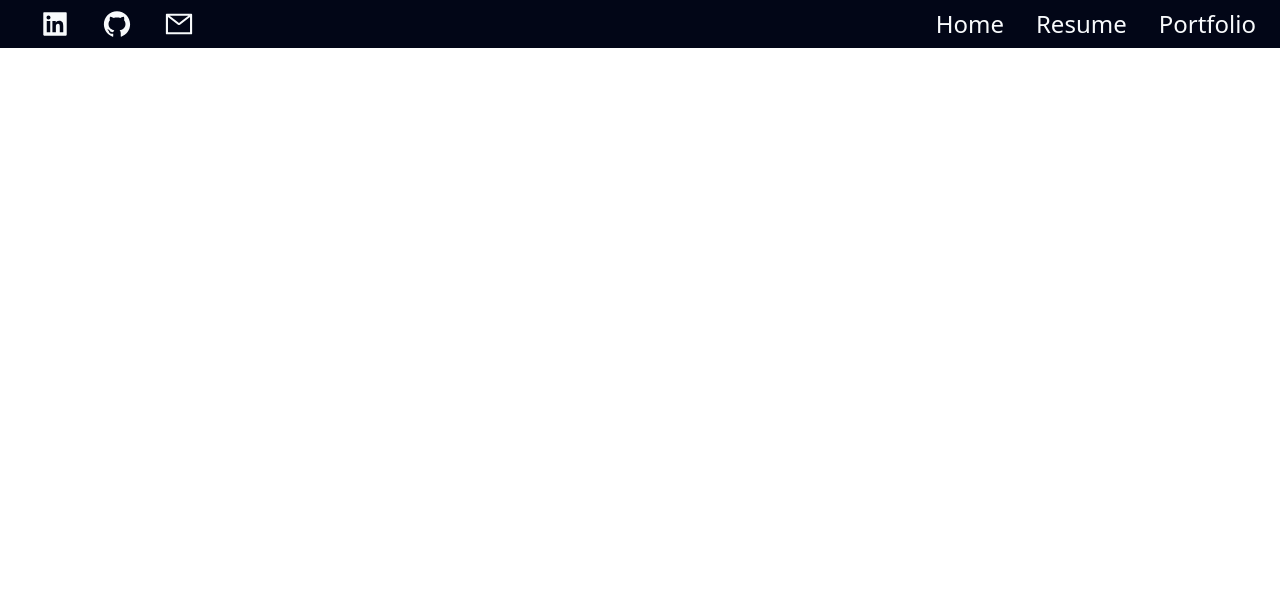
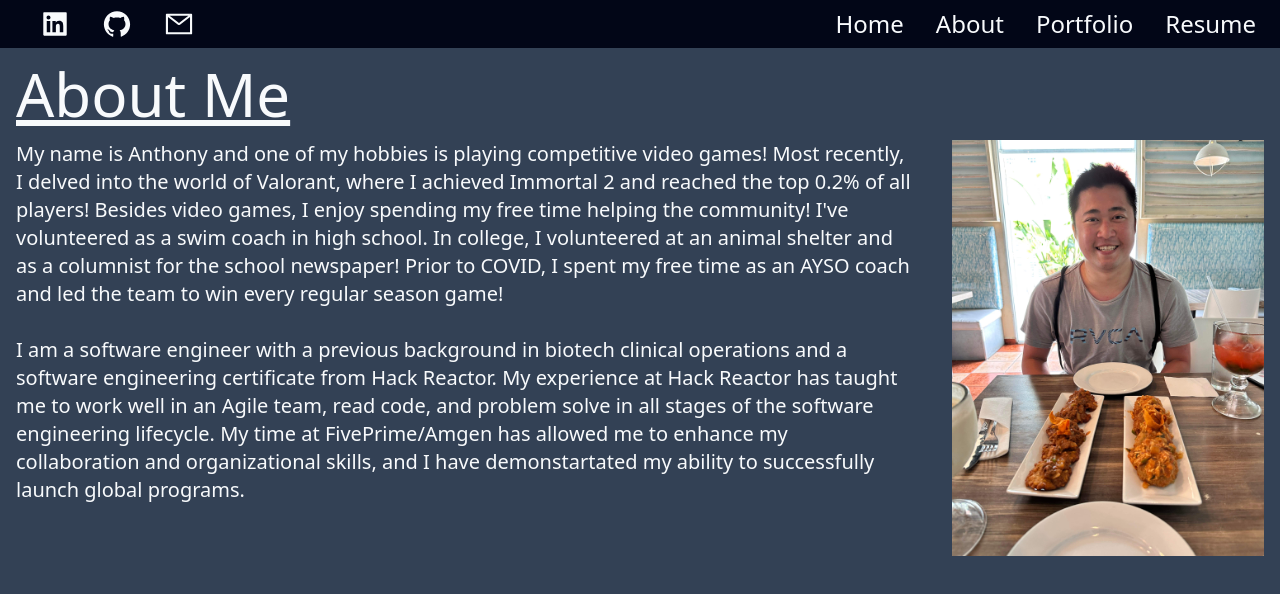
Before and after one commit to aitzeng/Personal-Website, a React (Create React App) app: page /about in a window 1280 px wide. Before the commit this address had no page. Shown: the top 594 px of the page. Built offline with nearby package versions, Linux system fonts and the light colour scheme.

Commit message:
Added about section back and text; added image

```diff
--- a/src/App.tsx
+++ b/src/App.tsx
@@ -2,7 +2,7 @@ import React, {useState, useEffect} from 'react';
 import logo from './logo.svg';
 // import Main from './components/Main'
 import Home from './components/Home'
-// import About from './components/About'
+import About from './components/About'
 import Portfolio from './components/Portfolio'
 import Contact from './components/Contact'
 import NavBar from './components/NavBar'
@@ -17,7 +17,7 @@ function App() {
       <Routes>
         <Route path='/' element={<Home />} />
         <Route path='/home' element={<Home/>} />
-        {/* <Route path='about' element={<About/>} /> */}
+        <Route path='about' element={<About/>} />
         <Route path='/portfolio' element={<Portfolio/>} />
         <Route path='/contact' element={<Contact/>} />
       </Routes>
--- a/src/components/About.tsx
+++ b/src/components/About.tsx
@@ -1,10 +1,22 @@
 import React from 'react';
+import selfie from '../assets/IMG-5338.JPG';
 
 function About() {
   return (
-    <div>
-      <div>About Section</div>
-      <p>Full Stack Software Engineer</p>
+    <div className="bg-slate-700 h-screen w-screen flex flex-col">
+      <div className="content flex-col">
+        <h3 className="text-slate-50 text-6xl mx-4 my-4 underline">About Me</h3>
+        <div className="flex mx-4 my-4">
+          <div className='flex-col w-3/4 text-slate-50 text-xl mr-10'>
+            <p>My name is Anthony and one of my hobbies is playing competitive video games! Most recently, I delved into the world of Valorant, where I achieved Immortal 2 and reached the top 0.2% of all players!  Besides video games, I enjoy spending my free time helping the community! I've volunteered as a swim coach in high school. In college, I volunteered at an animal shelter and as a columnist for the school newspaper! Prior to COVID, I spent my free time as an AYSO coach and led the team to win every regular season game!
+            </p>
+            <br/>
+            <p>I am a software engineer with a previous background in biotech clinical operations and a software engineering certificate from Hack Reactor. My experience at Hack Reactor has taught me to work well in an Agile team, read code, and problem solve in all stages of the software engineering lifecycle. My time at FivePrime/Amgen has allowed me to enhance my collaboration and organizational skills, and I have demonstartated my ability to successfully launch global programs.
+            </p>
+          </div>
+          <img src={selfie} alt="Selfie" className="w-1/4 h-1/4" />
+        </div>
+      </div>
     </div>
   )
 }
--- a/src/components/NavBar.tsx
+++ b/src/components/NavBar.tsx
@@ -14,9 +14,9 @@ function NavBar() {
         </div>
         <ul>
           <a className='mx-4 text-slate-50 text-2xl hover:underline' href="/home">Home</a>
+          <a className='mx-4 text-slate-50 text-2xl hover:underline' href="/about">About</a>
+          <a className='mx-4 text-slate-50 text-2xl hover:underline' href="/portfolio">Portfolio</a>
           <a className='mx-4 text-slate-50 text-2xl hover:underline' href={resume} target="_blank" rel="noopener noreferrer">Resume</a>
-          {/* <a className='mx-4 text-slate-50 text-2xl hover:underline' href="/about">About</a> */}
-          <a className='mx-4 text-slate-50 text-2xl hover:underline' href="/portfolio">Portfolio</a>
           {/* <a className='mx-4 text-slate-50 text-2xl hover:underline' href="/contact">Contact</a> */}
         </ul>
       </nav>
--- a/src/components/types.d.ts
+++ b/src/components/types.d.ts
@@ -7,3 +7,8 @@ declare module '*.pdf' {
   const value: string;
   export default value;
 }
+
+declare module '*.JPG' {
+  const value: string;
+  export default value;
+}
```
Also changed, not shown: src/assets/IMG-5338.JPG (added).
